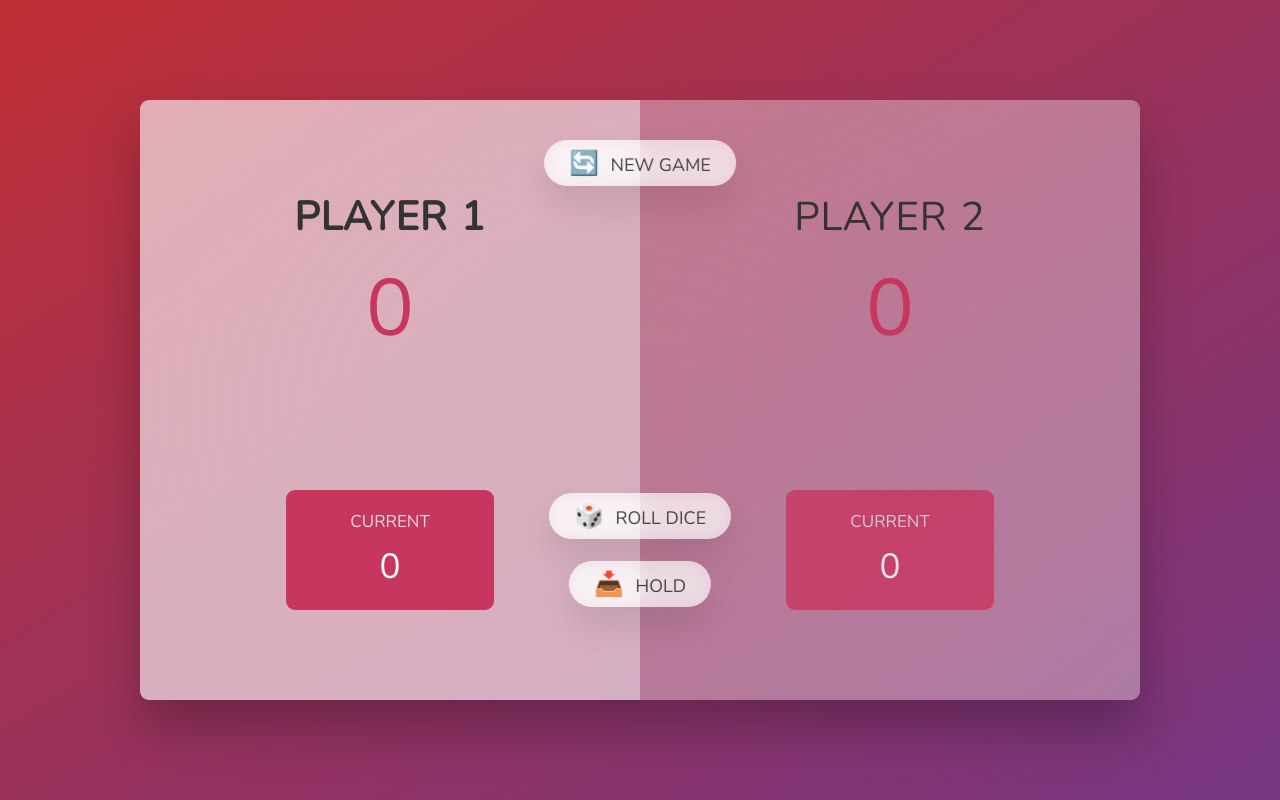
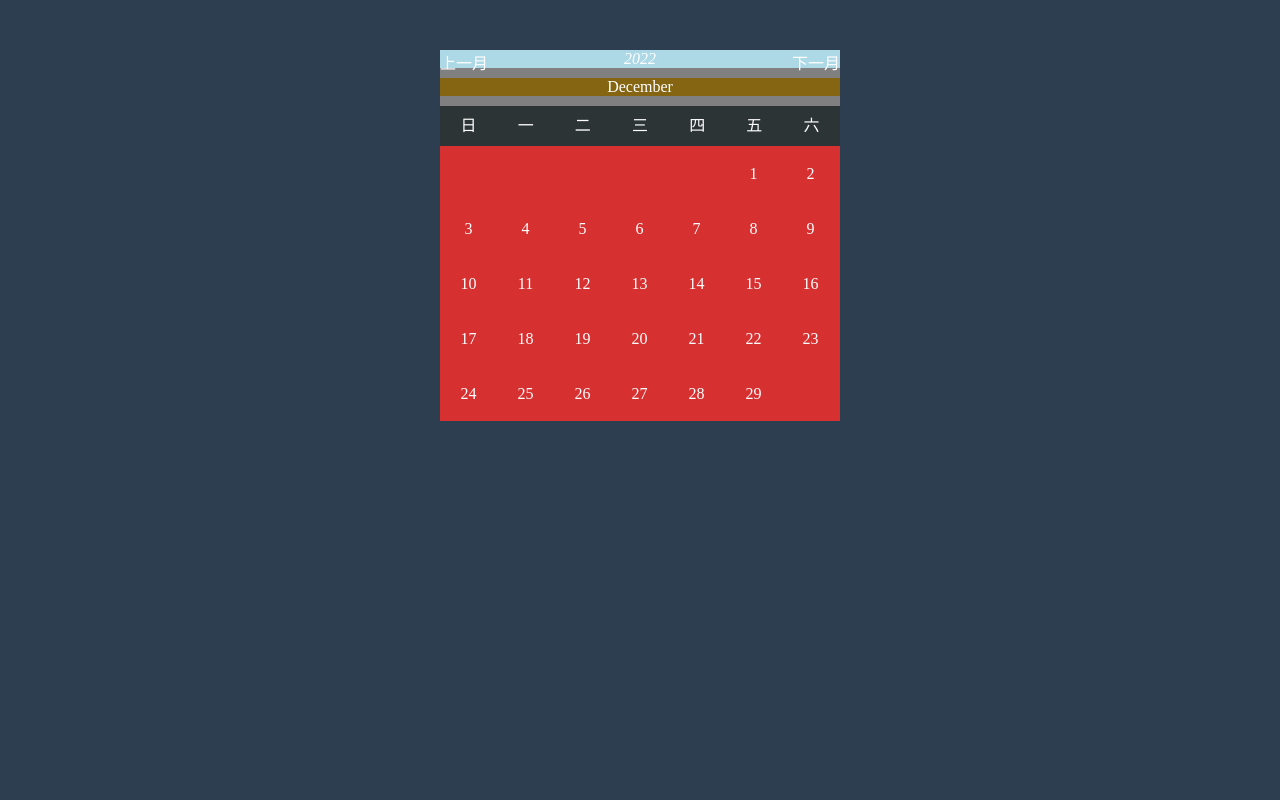
Before and after one commit to YangLiu1003/GitTest, a plain HTML site: page index.html in a window 1280 px wide. Drawn offline with nearby package versions, Linux system fonts and the light colour scheme.

Commit message:
add calendar

```diff
--- a/index.html
+++ b/index.html
@@ -3,34 +3,195 @@
   <head>
     <meta charset="UTF-8" />
     <meta name="viewport" content="width=device-width, initial-scale=1.0" />
-    <meta http-equiv="X-UA-Compatible" content="ie=edge" />
-    <link rel="stylesheet" href="style.css" />
-    <title>Pig Game</title>
+    <title>Document</title>
+    <style>
+      * {
+        margin: 0;
+        padding: 0;
+      }
+
+      body {
+        background: #2c3e50;
+      }
+
+      .calendar {
+        width: 400px;
+        margin: 50px auto;
+      }
+
+      .calendar-tip {
+        font-size: 16px;
+        text-align: center;
+        color: #fff;
+      }
+
+      .prev {
+        float: left;
+        cursor: pointer;
+      }
+
+      .next {
+        float: right;
+        cursor: pointer;
+      }
+
+      .calendar-month {
+        text-align: center;
+        margin: 10px 0;
+        color: #fff;
+      }
+
+      ul {
+        list-style: none;
+        display: flex;
+      }
+
+      li {
+        width: 57px;
+        text-align: center;
+        height: 55px;
+        line-height: 55px;
+        font-size: 16px;
+        color: #fff;
+      }
+
+      .calendar-day {
+        display: flex;
+      }
+
+      .calendar-day span {
+        flex: 1;
+        color: #fff;
+        text-align: center;
+        height: 40px;
+        line-height: 40px;
+      }
+
+      .calendar-data {
+        display: flex;
+        flex-wrap: wrap;
+      }
+
+      li {
+        width: 57px;
+        cursor: pointer;
+      }
+
+      li:hover {
+        background: #2d3436;
+      }
+
+      .calendar-data .on {
+        color: #d63031;
+      }
+    </style>
   </head>
+
   <body>
-    <main>
-      <section class="player player--0 player--active">
-        <h2 class="name" id="name--0">Player 1</h2>
-        <p class="score" id="score--0">43</p>
-        <div class="current">
-          <p class="current-label">Current</p>
-          <p class="current-score" id="current--0">0</p>
-        </div>
-      </section>
-      <section class="player player--1">
-        <h2 class="name" id="name--1">Player 2</h2>
-        <p class="score" id="score--1">24</p>
-        <div class="current">
-          <p class="current-label">Current</p>
-          <p class="current-score" id="current--1">0</p>
-        </div>
-      </section>
+    <div class="calendar" style="background: grey">
+      <div class="calendar-tip" style="background: lightblue">
+        <span class="prev">上一月</span>
+        <em id="year">2022年</em>
+        <span class="next">下一月</span>
+      </div>
+      <div class="calendar-month" style="background: rgb(133, 101, 18)">
+        五月
+      </div>
+      <div class="calendar-day" style="background: #2d3436">
+        <span>日</span>
+        <span>一</span>
+        <span>二</span>
+        <span>三</span>
+        <span>四</span>
+        <span>五</span>
+        <span>六</span>
+      </div>
+      <ul class="calendar-data" style="background: #d63031"></ul>
+    </div>
+    <script>
+      var today = new Date();
+      console.log(today);
+      var calendarDate = document.querySelector('.calendar-data');
+      var calendarMonth = document.querySelector('.calendar-month');
+      var calendarYear = document.querySelector('#year');
+      calendarMonth.innerHTML = String(today.getMonth() + 1);
+      var now = new Intl.DateTimeFormat('en-Au', { dateStyle: 'long' }).format(
+        today
+      );
+      console.log(new Date().getDay());
+      calendarMonth.innerHTML = now.split(' ')[1];
+      calendarYear.innerHTML = today.getFullYear();
+      var weekDays = today.getDay();
+      var monthDays = new Date(2022, 1, -1).getDate();
+      var htmlDoc = ' ';
+      console.log(typeof monthDays);
+      for (let i = -weekDays + 1; i < monthDays; i++) {
+        if (i > 0) htmlDoc = htmlDoc + '<li>' + i + '</li>';
+        else htmlDoc = htmlDoc + '<li> </li>';
+      }
+      calendarDate.innerHTML = htmlDoc;
+      console.log(htmlDoc);
+      //   var date = new Date();
+      //   var year = document.querySelector('#year');
+      //   var month = document.querySelector('.calendar-month');
+      //   var calendarData = document.querySelector('.calendar-data');
+      //   var prev = document.querySelector('.prev');
+      //   var next = document.querySelector('.next');
+      //   var monthArr = [
+      //     '一月',
+      //     '二月',
+      //     '三月',
+      //     '四月',
+      //     '五月',
+      //     '六月',
+      //     '七月',
+      //     '八月',
+      //     '九月',
+      //     '十月',
+      //     '十一月',
+      //     '十二月',
+      //   ];
+      //   var y, m, day, d, html, today;
+      //   calendar();
 
-      <img src="dice-5.png" alt="Playing dice" class="dice" />
-      <button class="btn btn--new">🔄 New game</button>
-      <button class="btn btn--roll">🎲 Roll dice</button>
-      <button class="btn btn--hold">📥 Hold</button>
-    </main>
-    <script src="script.js"></script>
+      //   function calendar() {
+      //     y = date.getFullYear();
+      //     year.innerHTML = y + '年';
+
+      //     m = date.getMonth();
+      //     month.innerHTML = monthArr[m];
+      //     day = new Date(y, m, 1).getDay(); //获取每个月第一天是周几
+      //     d = new Date(y, m + 1, -1).getDate() + 1; //获取多少天
+      //     html = '';
+
+      //     //把每个月第一天之前的时间填充为空
+      //     for (var i = 0; i < day; i++) {
+      //       html += '<li> </li>';
+      //     }
+
+      //     for (var j = 1; j <= d; j++) {
+      //       if (
+      //         y == new Date().getFullYear() &&
+      //         m == new Date().getMonth() &&
+      //         j == date.getDate()
+      //       ) {
+      //         html += "<li class='on'>" + j + '</li>';
+      //       } else {
+      //         html += '<li>' + j + '</li>';
+      //       }
+      //     }
+      //     calendarData.innerHTML = html;
+      //   }
+
+      //   prev.onclick = function () {
+      //     date.setMonth(date.getMonth() - 1);
+      //     calendar();
+      //   };
+
+      //   next.onclick = function () {
+      //     date.setMonth(date.getMonth() + 1);
+      //     calendar();
+      //   };
+    </script>
   </body>
 </html>
```
